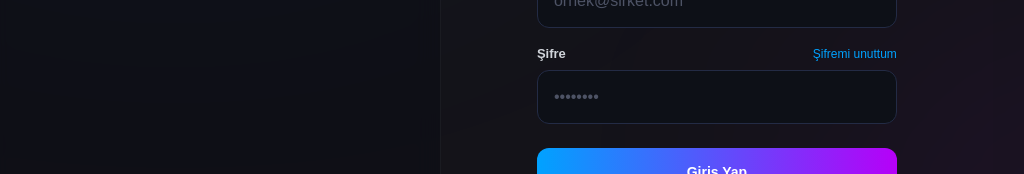
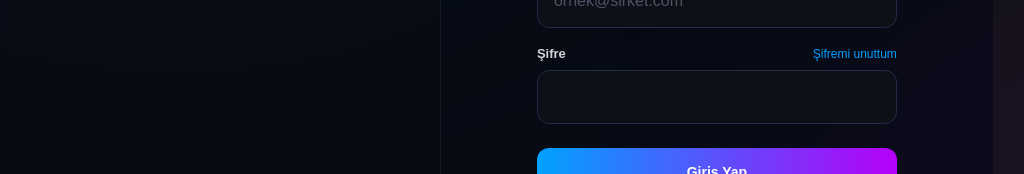
Before and after one commit to cicicarscom-pixel/flowweb, a Next.js app: page /login in a window 1280 px wide. Shown: the part 400-574 px from the top of the page, without its empty margins (16-1040 px from the left). Built offline with nearby package versions, Linux system fonts and the light colour scheme.

Commit message:
Update background color to match Ledger exactly

```diff
--- a/src/app/login/page.tsx
+++ b/src/app/login/page.tsx
@@ -18,7 +18,7 @@ export default function LoginPage() {
   )
 
   return (
-    <div className="min-h-screen bg-[#141319] text-white selection:bg-[#00A2FF]/30 selection:text-white font-sans flex overflow-hidden relative">
+    <div className="min-h-screen bg-[#070B14] text-white selection:bg-[#00A2FF]/30 selection:text-white font-sans flex overflow-hidden relative">
 
       {/* Background Ambience */}
       <div className="fixed top-[-20%] left-[-10%] w-[50%] h-[50%] bg-[#00A2FF]/10 blur-[150px] rounded-full pointer-events-none z-0"></div>
@@ -138,7 +138,7 @@ export default function LoginPage() {
                 type="password"
                 name="password"
                 required
-                placeholder="••••••••"
+                placeholder="        "
                 className="w-full bg-[#0D1017] border border-[#232B45] text-white px-4 py-3.5 rounded-xl focus:outline-none focus:border-[#00A2FF] focus:ring-1 focus:ring-[#00A2FF]/50 transition-all placeholder-[#8E95B3]/50"
               />
             </div>
```
